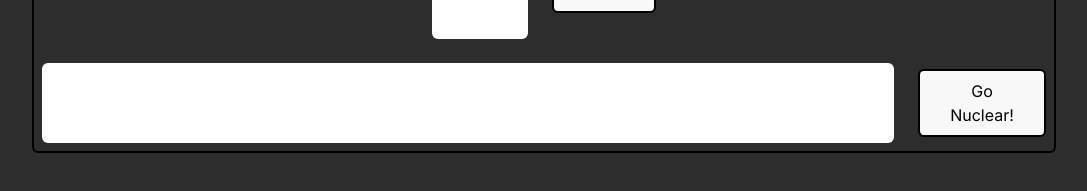
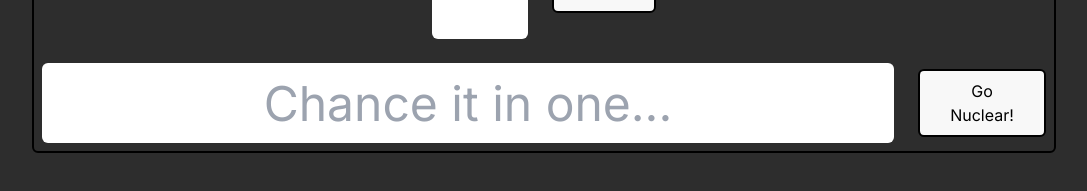
Before and after one commit to bibhashdash/team-guesser, a Next.js app: page / in a window 1280 px wide. Shown: the part 235-426 px from the top of the page, without its empty margins (96-1183 px from the left). Built offline with nearby package versions, Linux system fonts and the light colour scheme; no server answers.

Commit message:
fixing some revealed square bug

```diff
--- a/src/app/page.tsx
+++ b/src/app/page.tsx
@@ -22,7 +22,7 @@ const WordStorageBox = ({ word, userInput }: WordStorageBoxProps) => {
   return (
     <div className="flex">
       {
-        word.split("").map((character, index) => <CharacterStorageBox character={character} revealed={userInput?.includes(character.toLowerCase())}/>)
+        word.split("").map((character, index) => <CharacterStorageBox character={character} revealed={userInput.includes(character.toLowerCase())}/>)
       }
     </div>
   )
@@ -72,8 +72,9 @@ export default function Home() {
     }
   const handleNuclearSubmission = () => {
     if (userNuclearInput.toLowerCase() === team.toLowerCase()) {
-      setUserSubmissionArray(team.trim().split(""));
+      setUserSubmissionArray(team.toLowerCase().split(""));
     }
+    console.log(userSubmissionArray);
   }
     useEffect(() => {
       getTeams().then(data => {
@@ -105,7 +106,7 @@ export default function Home() {
             <button onClick={() => handleUserInputSubmission()} className="px-6 py-2 rounded-md border-2 border-black bg-white100">Submit</button>
           </div>
           <div className="mt-6 w-full flex justify-evenly items-center gap-6">
-            <input value={userNuclearInput} onChange={(event) => setUserNuclearInput(event.target.value)} className="w-full h-20 rounded-md text-sm sm:text-xl text-center"/>
+            <input placeholder="Chance it in one..." value={userNuclearInput} onChange={(event) => setUserNuclearInput(event.target.value)} className="w-full h-20 rounded-md text-sm sm:text-xl md:text-3xl lg:text-5xl text-center"/>
             <button onClick={() => handleNuclearSubmission()} className="px-6 py-2 rounded-md border-2 border-black bg-white100">Go Nuclear!</button>
           </div>
           {
```
